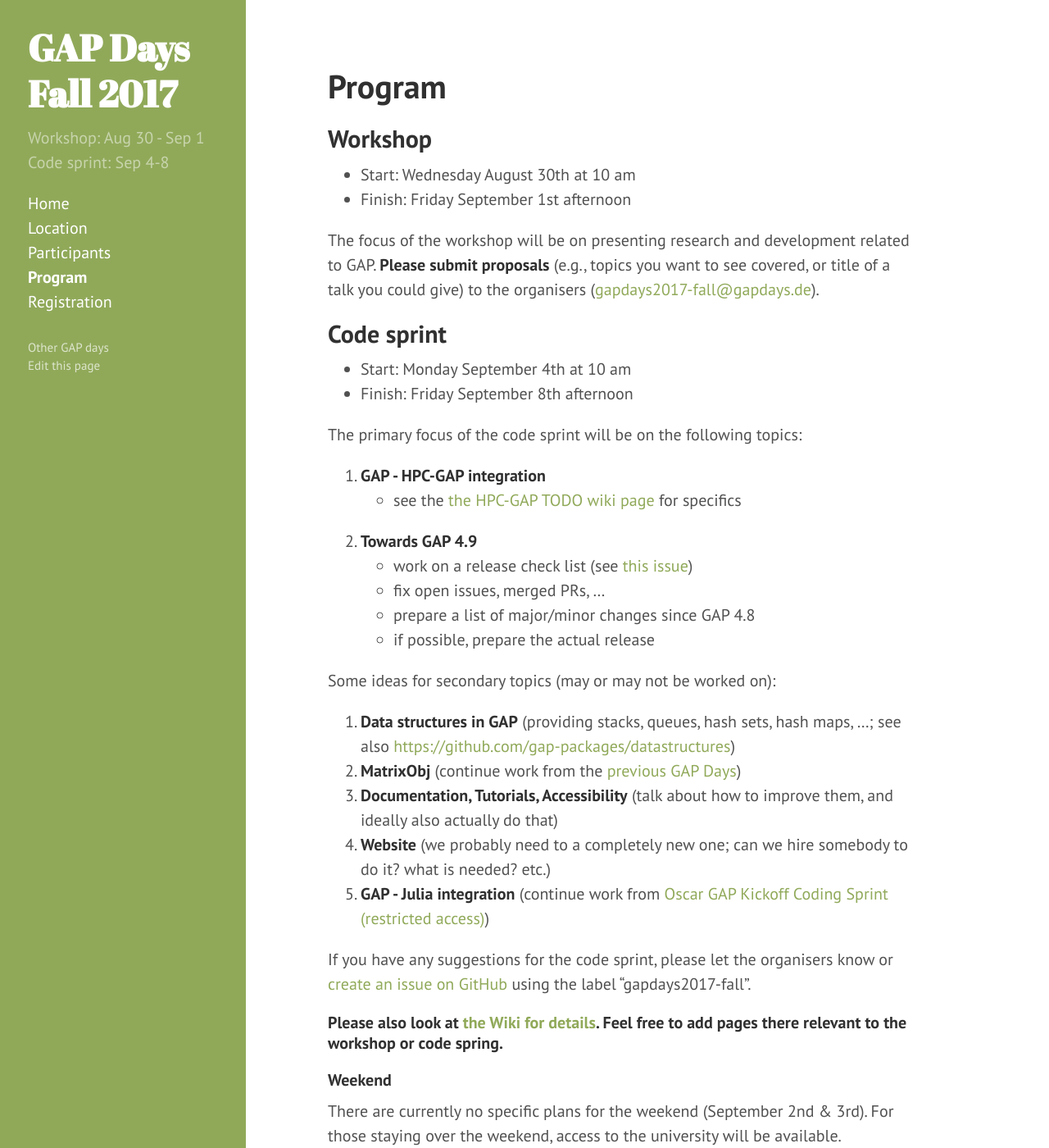
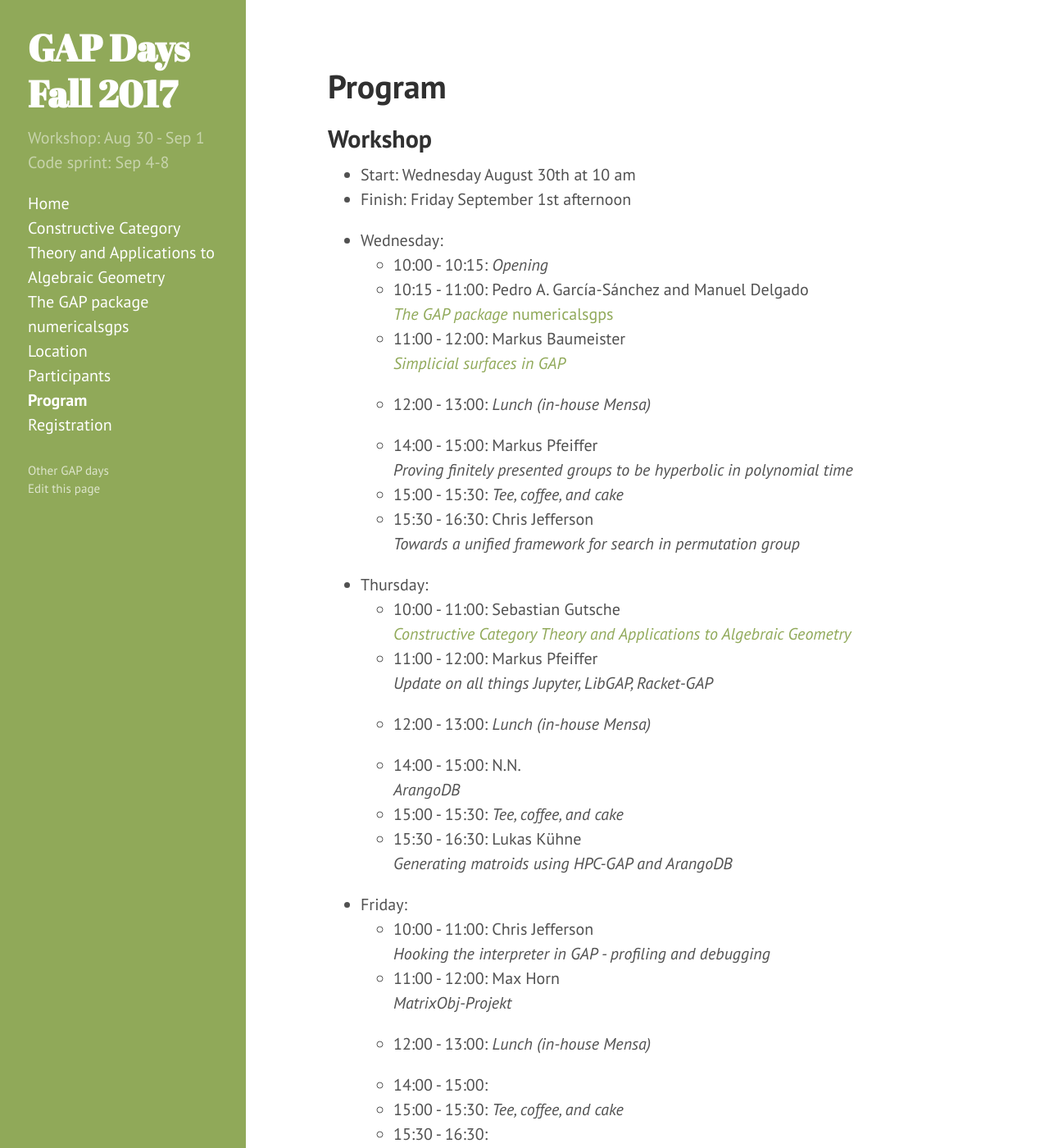
Before and after one commit to lbfm-rwth/gap-in-algebraic-research-2018, a Jekyll site: the page built from program.md, in a window 1280 px wide and 1400 px high. Shown: the whole window at 82% size. Built offline with Jekyll 4.4.1, drawn with Linux system fonts in a browser that asks for light colours.

Commit message:
workshop

```diff
--- a/_config.yml
+++ b/_config.yml
@@ -15,4 +15,4 @@ baseurl:          /gapdays2017-fall
 
 
 exclude: [ "LICENSE.hyde.md", "README.hyde.md", "program.aux", "program.log", "program.out", "program.tex", "misc" ]
-include: [ "program.pdf" ]
+include: [ "SimplicialSurfaces.pdf" ]
--- /dev/null
+++ b/abstract_CAP.md
@@ -0,0 +1,30 @@
+---
+layout: page
+title: Constructive Category Theory and Applications to Algebraic Geometry
+permalink: /abstracts/CAP
+---
+
+### Sebastian Gutsche
+
+Many structures in abstract algebra and computer algebra can be
+organized as categories and many algorithms boil down to basic
+categorical constructions. Using these categorical constructions as a
+programming language leads to highly abstract algorithms which can be
+applied to various algebraic structures.  We call the concept of
+writing algorithms in basic categorical constructions categorical
+programming. An implementation of a categorical programming language
+is realized in the Gap package CAP.
+
+In this talk I will first describe what is necessary for an algebraic
+structure to form a computable category.  For many examples, e.g.,
+vector spaces over certain fields, modules over certain rings, etc.,
+the implementations are already available in various packages of the
+CAP-project. I will then describe how such categorical organization of
+data can be used to write abstract algorithms and to produce more
+complicated data structures.
+
+As an application of the latter I will use the category of finitely
+presented graded modules over a graded polynomial ring to model the
+category of coherent sheaves over a toric variety, and then apply the
+same generic algorithms to both f.p. graded modules and coherent
+sheaves.
--- a/program.md
+++ b/program.md
@@ -8,7 +8,60 @@ title: Program
 * Start: Wednesday August 30th at 10 am
 * Finish: Friday September 1st afternoon
 
+- Wednesday:
+  - 10:00 - 10:15: *Opening*
+  - 10:15 - 11:00:
+                   Pedro A. García-Sánchez and Manuel Delgado <br>
+                   [*The GAP package* numericalsgps](/gapdays2017-fall/abstracts/numericalsgps)
+  - 11:00 - 12:00:
+                    Markus Baumeister <br>
+                   [*Simplicial surfaces in GAP*](/gapdays2017-fall/SimplicialSurfaces.pdf)
+
+  - 12:00 - 13:00: *Lunch (in-house Mensa)*
+
+  - 14:00 - 15:00:
+                   Markus Pfeiffer <br>
+                   *Proving finitely presented groups to be hyperbolic in polynomial time*
+  - 15:00 - 15:30: *Tee, coffee, and cake*
+  - 15:30 - 16:30:
+                   Chris Jefferson <br>
+                   *Towards a unified framework for search in permutation group*
+
+- Thursday:
+  - 10:00 - 11:00:
+                   Sebastian Gutsche <br>
+                   [*Constructive Category Theory and Applications to Algebraic Geometry*](/gapdays2017-fall/abstracts/CAP)
+  - 11:00 - 12:00:
+                    Markus Pfeiffer <br>
+                   *Update on all things Jupyter, LibGAP, Racket-GAP*
+
+  - 12:00 - 13:00: *Lunch (in-house Mensa)*
+
+  - 14:00 - 15:00:
+                   N.N. <br>
+                   *ArangoDB*
+  - 15:00 - 15:30: *Tee, coffee, and cake*
+  - 15:30 - 16:30:
+                    Lukas Kühne <br>
+                   *Generating matroids using HPC-GAP and ArangoDB*
+
+- Friday:
+  - 10:00 - 11:00:
+                   Chris Jefferson <br>
+                   *Hooking the interpreter in GAP - profiling and debugging*
+  - 11:00 - 12:00:
+                   Max Horn <br>
+                   *MatrixObj-Projekt*
+
+  - 12:00 - 13:00: *Lunch (in-house Mensa)*
+
+  - 14:00 - 15:00:
+  - 15:00 - 15:30: *Tee, coffee, and cake*
+  - 15:30 - 16:30:
+
+<!--
 The focus of the workshop will be on presenting research and development related to GAP. __Please submit proposals__ (e.g., topics you want to see covered, or title of a talk you could give) to the organisers (<gapdays2017-fall@gapdays.de>).
+-->
 
 ## Code sprint
 * Start: Monday September 4th at 10 am
```
Also changed, not shown: abstract_numericalsgps.md (added, +11 -0 lines), 1 other file.
